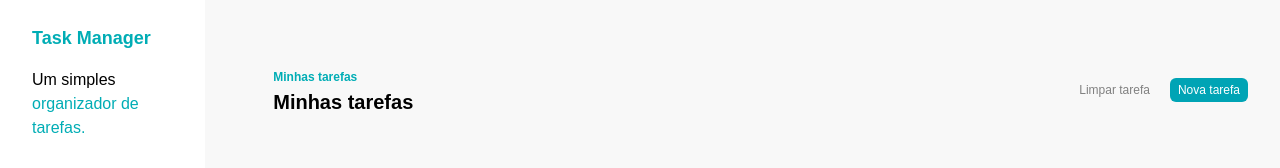
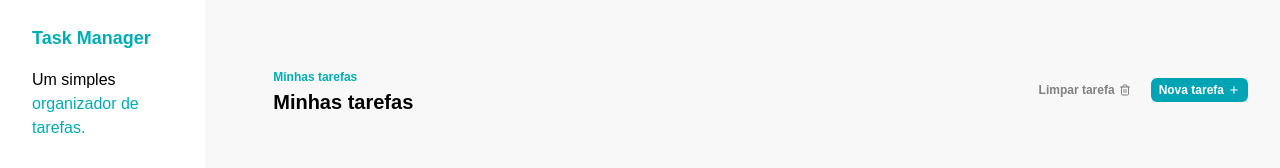
Before and after one commit to diogofernandoj/task-manager, a React (Vite) app: page / in a window 1280 px wide. Shown: the top 168 px of the page. Built offline with nearby package versions, Linux system fonts and the light colour scheme; a web font is replaced by a local one.

Commit message:
feat: add icons to buttons

```diff
--- a/package.json
+++ b/package.json
@@ -12,7 +12,8 @@
   },
   "dependencies": {
     "react": "^18.3.1",
-    "react-dom": "^18.3.1"
+    "react-dom": "^18.3.1",
+    "react-icons": "^5.2.1"
   },
   "devDependencies": {
     "@types/react": "^18.3.3",
--- a/src/components/Button.tsx
+++ b/src/components/Button.tsx
@@ -16,7 +16,7 @@ const Button = ({ children, variant = 'primary' }: ButtonProps) => {
 
   return (
     <button
-      className={`py-1 px-2 rounded-md text-xs hover:opacity-75 transition ${getVariantClasses()}`}
+      className={`flex items-center gap-1 font-semibold py-1 px-2 rounded-md text-xs hover:opacity-75 transition ${getVariantClasses()}`}
     >
       {children}
     </button>
--- a/src/components/Tasks.tsx
+++ b/src/components/Tasks.tsx
@@ -1,4 +1,6 @@
 import Button from './Button'
+import { FiTrash2 } from 'react-icons/fi'
+import { IoMdAdd } from 'react-icons/io'
 
 const Tasks = () => {
   return (
@@ -11,8 +13,12 @@ const Tasks = () => {
           <h2 className="font-semibold text-xl">Minhas tarefas</h2>
         </div>
         <div className="flex items-center gap-3">
-          <Button variant="ghost">Limpar tarefa</Button>
-          <Button>Nova tarefa</Button>
+          <Button variant="ghost">
+            Limpar tarefa <FiTrash2 />
+          </Button>
+          <Button>
+            Nova tarefa <IoMdAdd />
+          </Button>
         </div>
       </div>
     </div>
```
Also changed, not shown: 1 other file (tests, documents, lock files or other folders).
